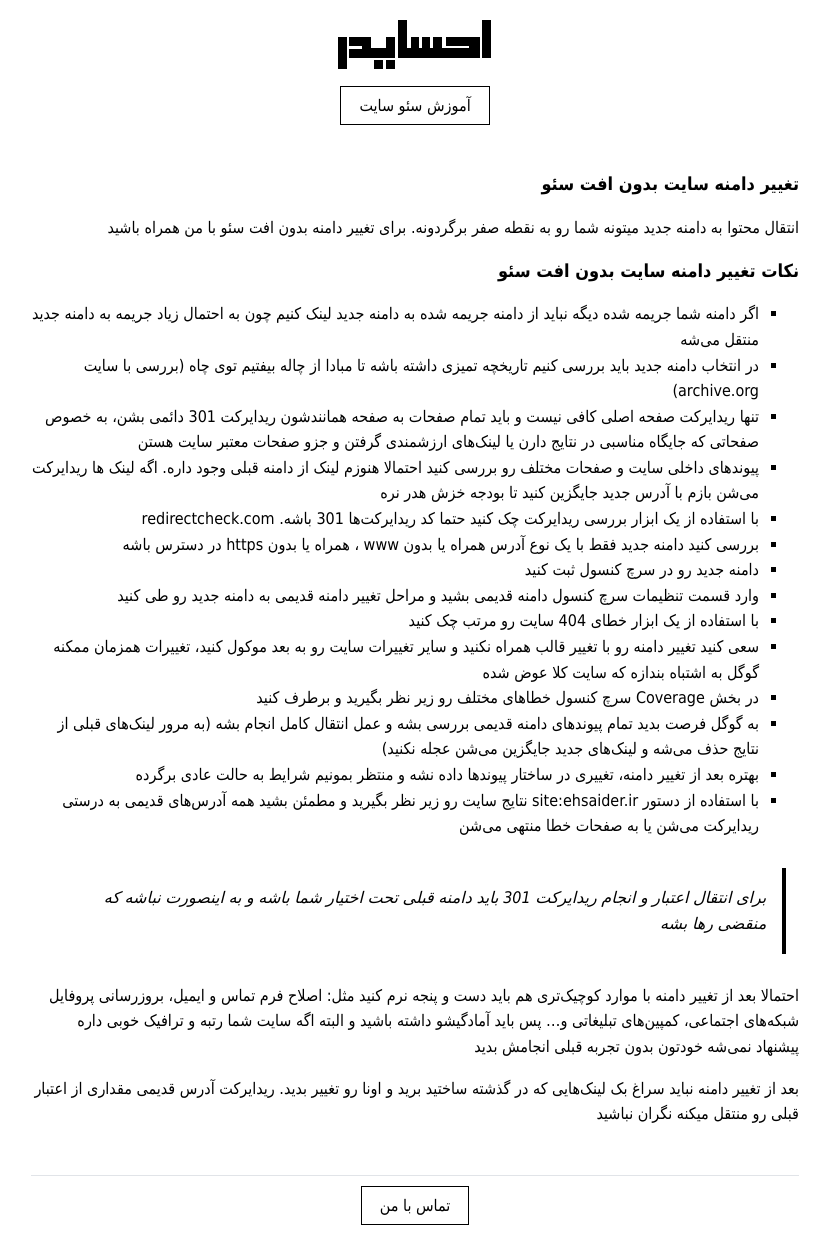
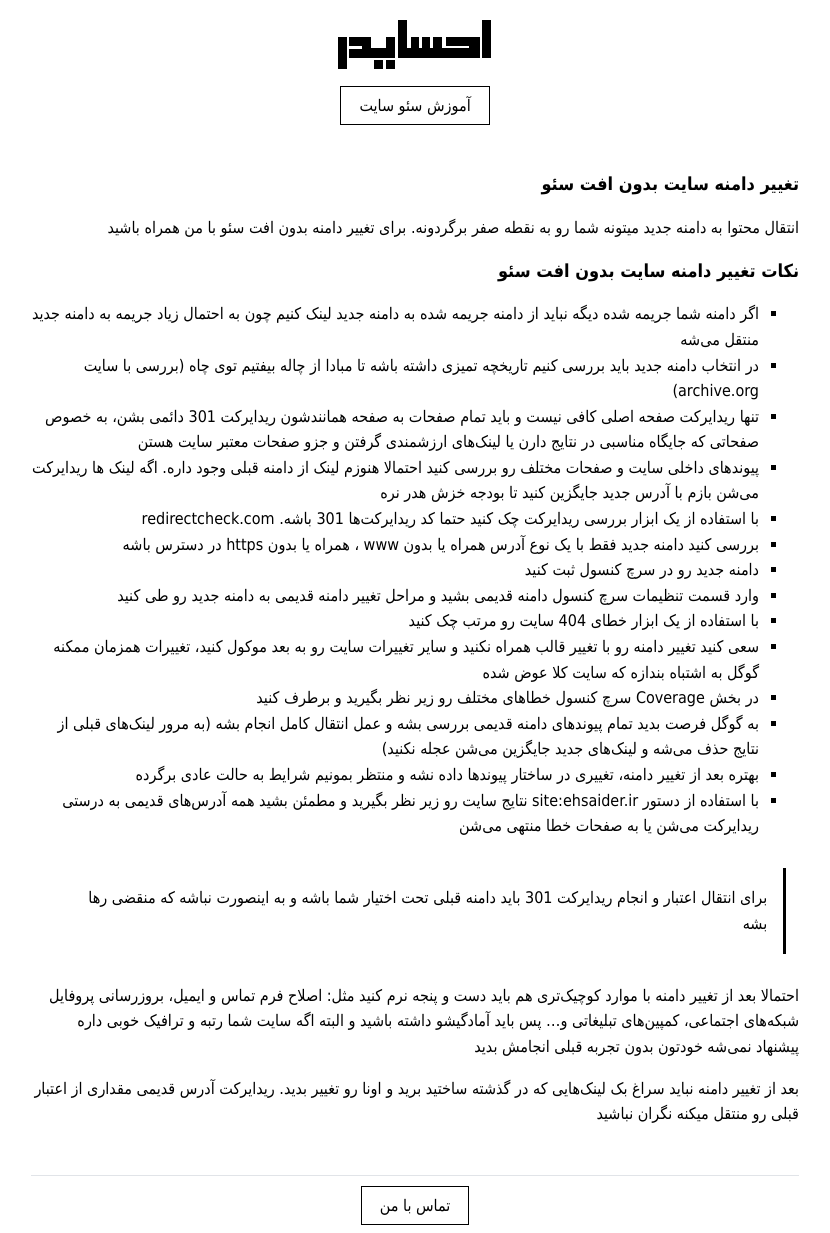
Before and after one commit to darkblog/darkblog.github.io, a Jekyll site: the page built from _posts/2021-5-2-site-url-change.md, in a window 1280 px wide. Shown: the whole page, without its empty margins (225-1055 px from the left). Built offline with Jekyll 4.4.1, drawn with Linux system fonts in a browser that asks for light colours.

Commit message:
Update default.html

```diff
--- a/_layouts/default.html
+++ b/_layouts/default.html
@@ -6,7 +6,7 @@
 <title>{% if page.title %}{{ page.title }}{% else %}{{ site.name }}{% endif %}</title>
 <meta name="description" content="{% if page.excerpt %}{{ page.excerpt | strip_html | strip_newlines | truncate: 160 }}{% else %}{{ site.description }}{% endif %}">
 <link rel="canonical" href="{{ page.url | replace:'index.html','' | prepend: site.baseurl | prepend: site.url }}">
-<style>body{font:100%/1.6 Tahoma}.container{margin:auto;padding:10px;max-width:768px}h1,h2{font-size:large}a{color:black}ul{list-style-type:square}img,video,audio{max-width:100%}nav{padding-bottom:20px}.post{padding-bottom:2em;border-bottom:1px solid #e1e4e8}blockquote{margin:1.8em 0.8em;padding:0.1em 1em;font-style:italic;direction:rtl;border-left:none;border-right:4px solid black}.center{display:block;margin:auto;text-align:center}pre{direction:ltr;border:solid black;padding:8px;overflow-x:auto}.button{border:1px solid black;padding:6px 18px;text-decoration:none;display:inline-block}hr{border:solid black}</style>
+<style>body{font:100%/1.6 Tahoma}.container{margin:auto;padding:10px;max-width:768px}h1,h2{font-size:large}a{color:black}ul{list-style-type:square}img,video,audio{max-width:100%}nav{padding-bottom:20px}.post{padding-bottom:2em;border-bottom:1px solid #e1e4e8}blockquote{margin:1.8em 0.8em;padding:0.1em 1em;border-right:solid black}.center{display:block;margin:auto;text-align:center}pre{direction:ltr;border:solid black;padding:8px;overflow-x:auto}.button{border:1px solid black;padding:6px 18px;text-decoration:none;display:inline-block}hr{border:solid black}</style>
 </head>
 <body>
 <header class="center">
```
